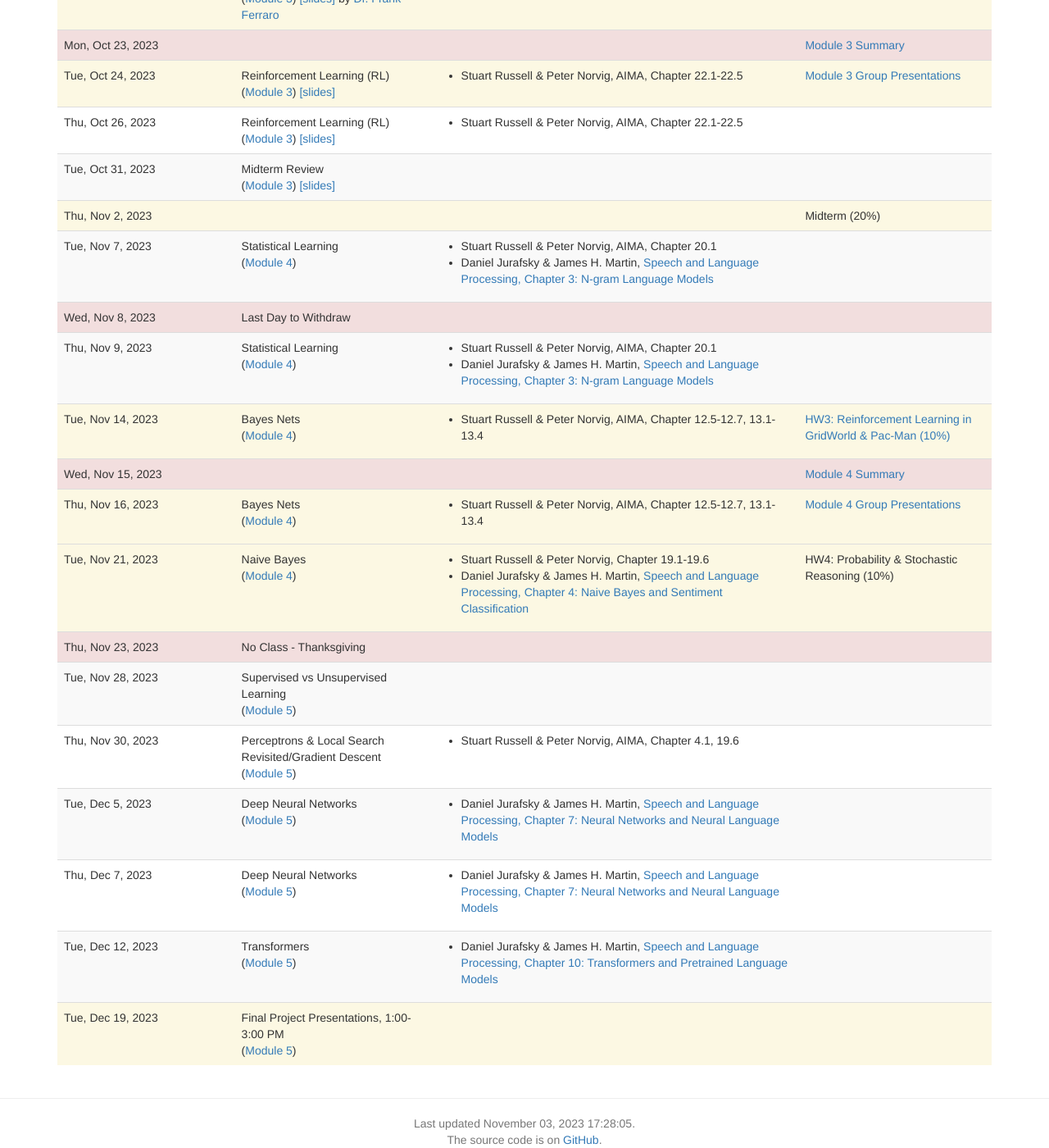
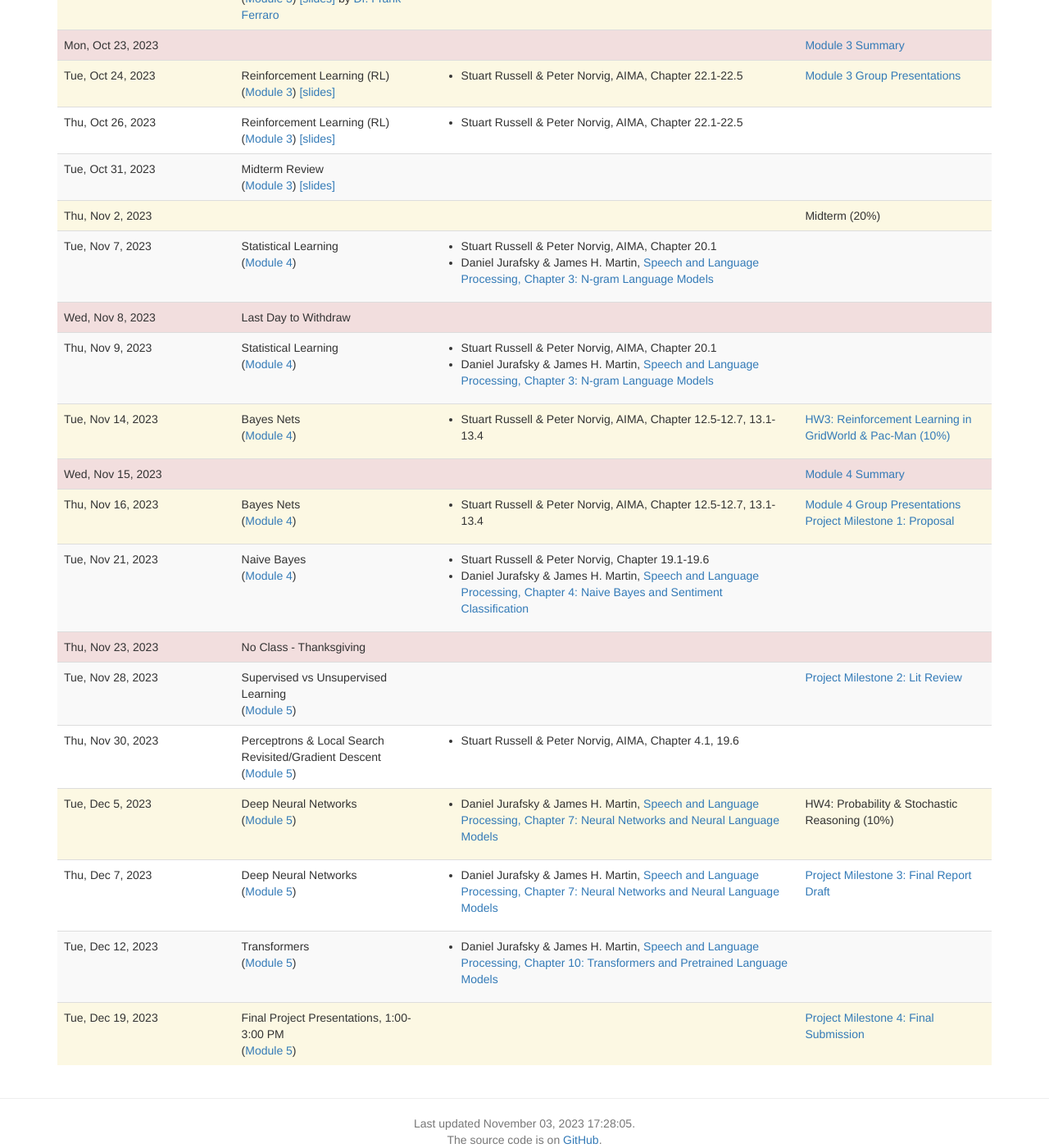
Before and after one commit to lara-martin/Principles-of-AI, a Jekyll site: the page built from lectures.md, in a window 1280 px wide and 1400 px high, scrolled down 1277 px. Shown: the whole window at 82% size. Built offline with Jekyll 4.4.1, drawn with Linux system fonts in a browser that asks for light colours; nearby versions of some CDN libraries; a script that is not in the unit is left out.

Commit message:
project schedule

```diff
--- a/_data/lectures.yaml
+++ b/_data/lectures.yaml
@@ -196,14 +196,12 @@
     -
       title: "Module 4 Group Presentations"
       url: presentations.html
+    -
+      title: "Project Milestone 1: Proposal"
+      url:  project/proposal.html
 -
   date: 2023-11-21
   title: Naive Bayes
-  type: deadline
-  homework_due:
-    -
-      title: "HW4: Probability & Stochastic Reasoning (10%)"
-      url:
 -
   date: 2023-11-23
   title: No Class - Thanksgiving
@@ -211,15 +209,28 @@
 -
   date: 2023-11-28
   title: Supervised vs Unsupervised Learning
+  homework_due:
+    -
+      title: "Project Milestone 2: Lit Review"
+      url:  project/lit-review.html
 -
   date: 2023-11-30
   title: Perceptrons & Local Search Revisited/Gradient Descent
 -
   date: 2023-12-05
   title: Deep Neural Networks
+  type: deadline
+  homework_due:
+    -
+      title: "HW4: Probability & Stochastic Reasoning (10%)"
+      url:
 -
   date: 2023-12-07
   title: Deep Neural Networks
+  homework_due:
+    -
+      title: "Project Milestone 3: Final Report Draft"
+      url: project/draft.html
 -
   date: 2023-12-12
   title: Transformers
@@ -227,3 +238,7 @@
   date: 2023-12-19
   type: deadline
   title: "Final Project Presentations, 1:00-3:00 PM"
+  homework_due:
+    -
+      title: "Project Milestone 4: Final Submission"
+      url:  project/final-submission.html
```
